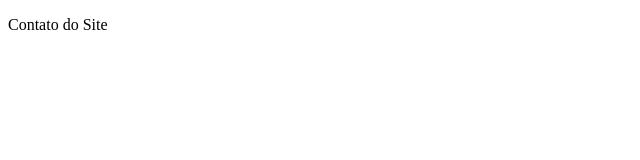
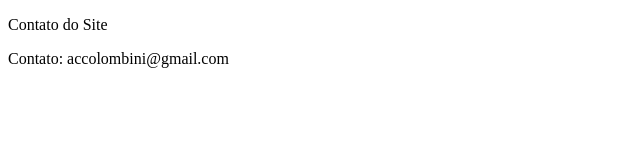
Before and after one commit to accolombini/github-master, a plain HTML site: page contato.html in a window 1280 px wide. Shown: the whole page, without its empty margins (0-640 px from the left). Drawn offline with Linux system fonts and the light colour scheme.

Commit message:
ajuste da página de contato #5

```diff
--- a/contato.html
+++ b/contato.html
@@ -8,5 +8,6 @@
 </head>
 <body>
     <p>Contato do Site<p></p>
+    <p>Contato: accolombini@gmail.com<p></p>
 </body>
 </html>
```
